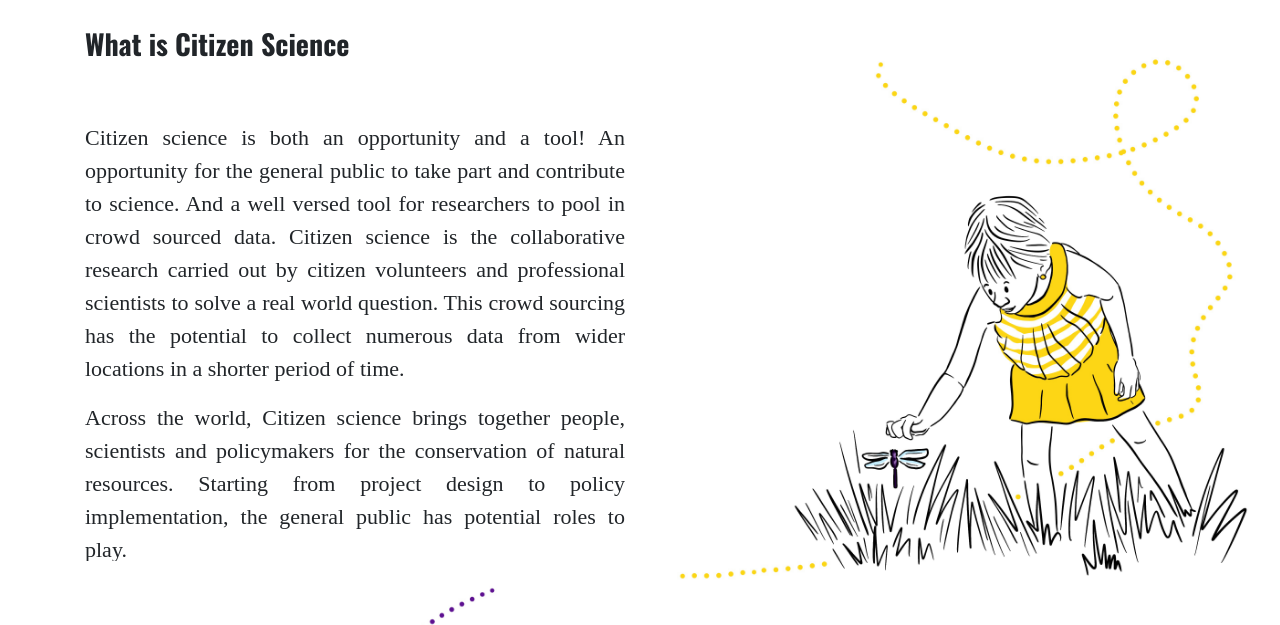
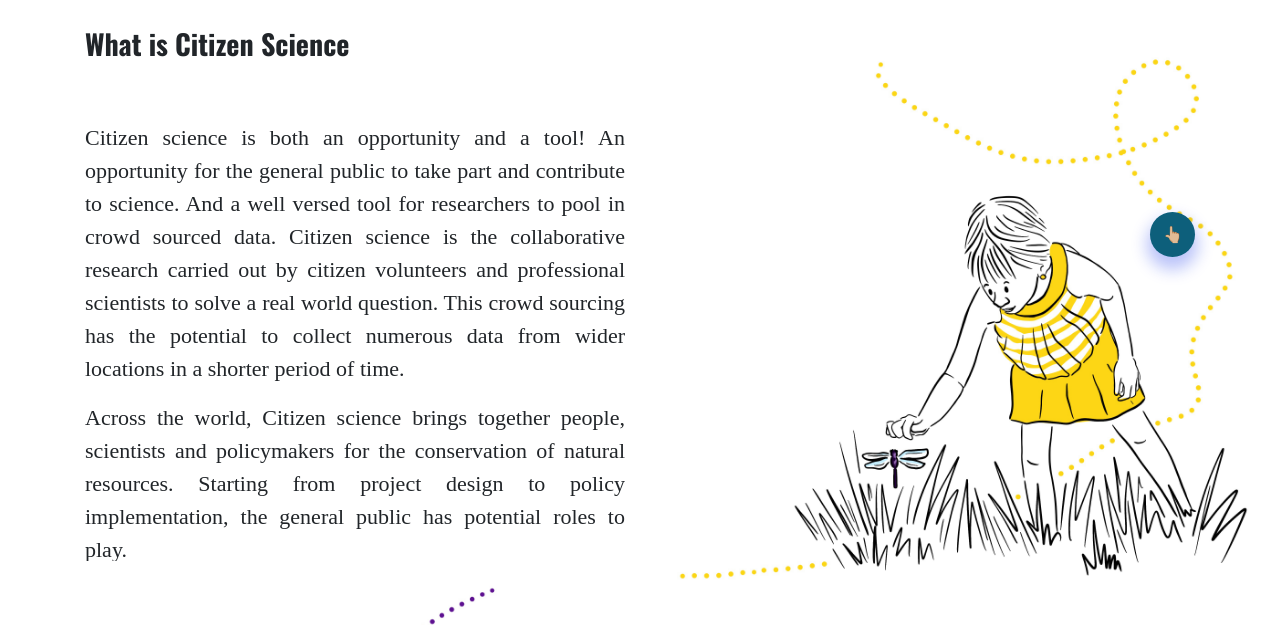
Before and after one commit to dinto/CCSBI, a Django app: page / in a window 1280 px wide; the page is wider, and only the part inside the window is pictured. Shown: the part 1150-1775 px from the top of that part. Run offline with Django 4.2, Linux system fonts and the light colour scheme.

Commit message:
rearrage the work

```diff
--- a/CcsbiProject/templates/index.html
+++ b/CcsbiProject/templates/index.html
@@ -102,6 +102,51 @@
 
     width: 100%;
   }
+  :root {
+    --back-to-top-offset: 200px;
+    --back-to-top-button-size: 2.8em;
+    --color-accent: rgb(13,95,123);
+	--color-accent-bright: rgb(25,66,99);
+	--color-accent-alpha: rgba(10, 43, 233, 0.281);
+}
+#back-to-top {
+	place-self: end;
+	position: sticky;
+	margin-top: calc(100vh + var(--back-to-top-offset));
+	bottom: 2.7em;
+	right: 2em;
+  float: right;
+	min-width: var(--back-to-top-button-size);
+  width: 10px;
+	height: var(--back-to-top-button-size);
+	border-radius: 50%;
+
+	display: grid;
+	place-items: center;
+
+	text-decoration: none;
+	background-color: var(--color-accent);
+	box-shadow: 0 0.6em 1em 0.2em var(--color-accent-alpha);
+	transform: translateY(0%);
+	transition: ease-out 200ms;
+	transition-property: transform, background-color;
+}
+
+#back-to-top:hover {
+	transform: translateY(-22%);
+	background-color: var(--color-accent-bright);
+}
+
+#back-to-top::after {
+	position: absolute;
+	left: 0;
+	top: 50%;
+	width: 100%;
+	height: 100%;
+	transform: translateY(-30%);
+	background-color: rgba(0, 0, 0, 0);
+	display: block;
+}
 
 
 </style>
@@ -325,6 +370,7 @@
             <img src="{% static '/images/home5.png' %}"  width="100%" height="100%"   alt="...">
         </div>
     </div>
+    <a id="back-to-top" href="#">👆🏼</a>
 
 </div>
 <br>
```
